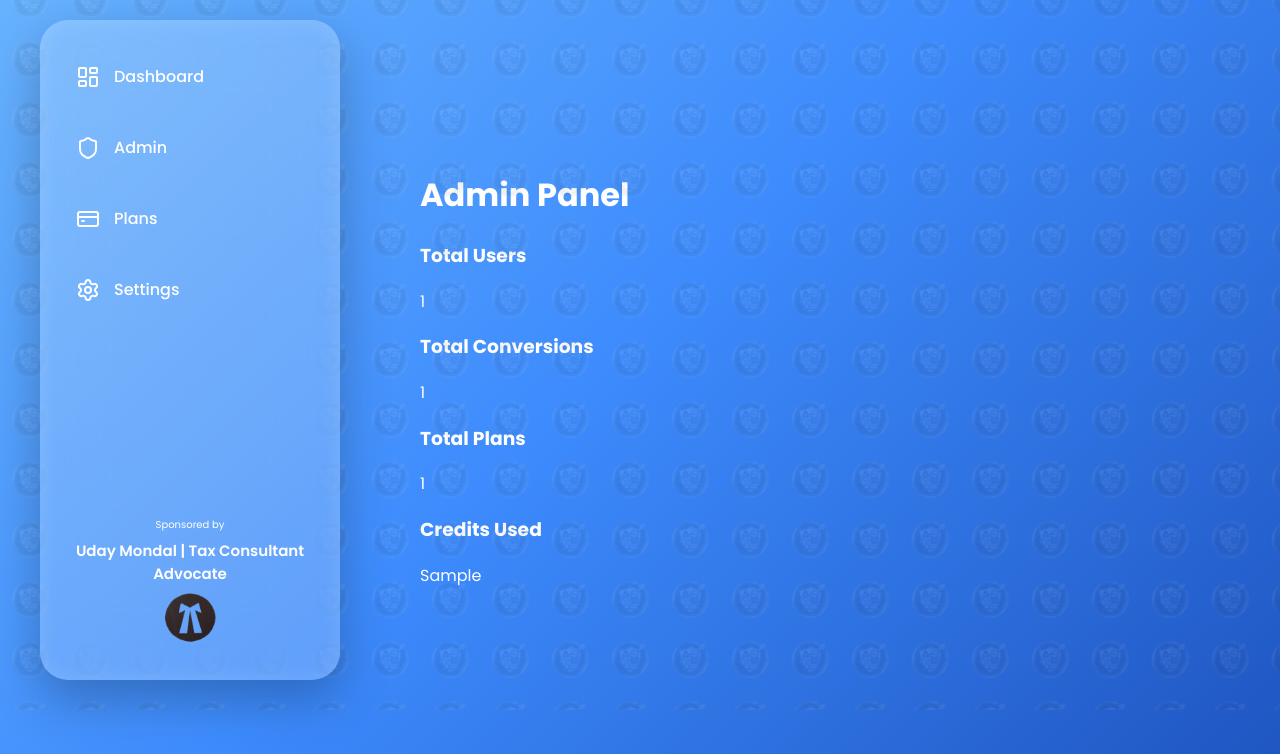
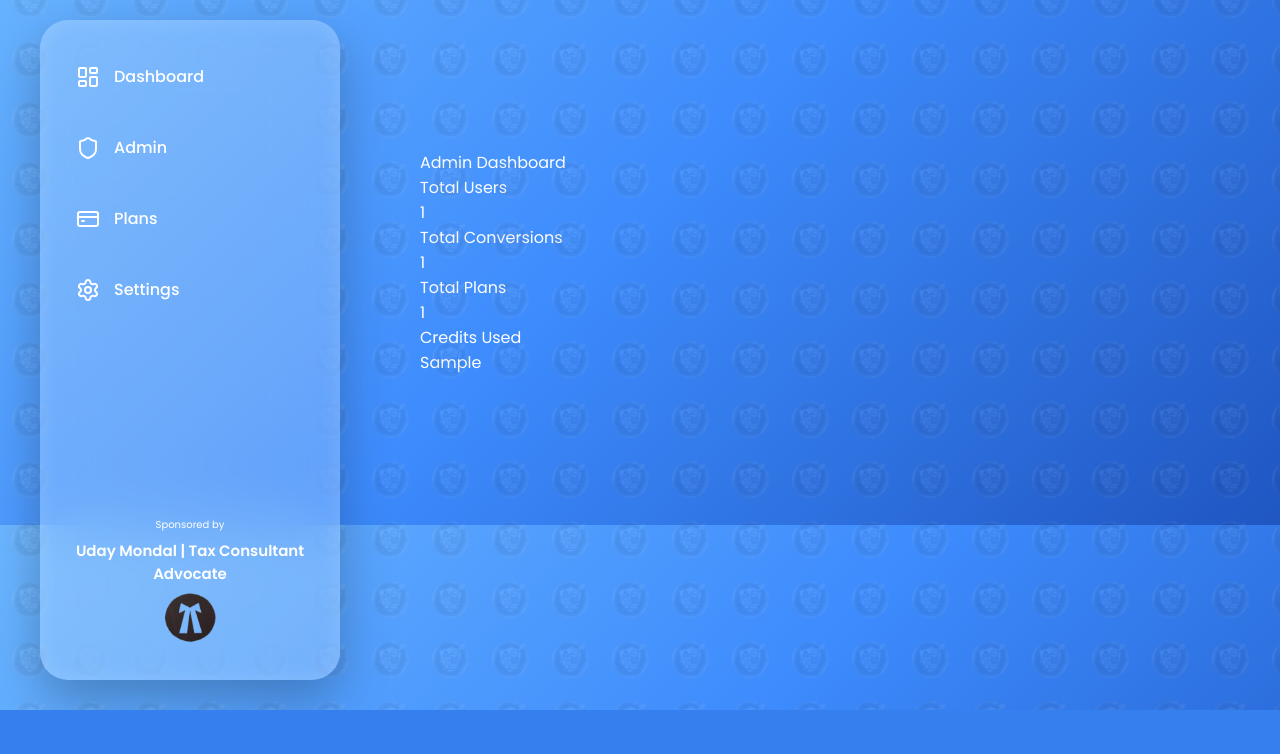
Before and after one commit to debasishbiswas375-bot/AccountingExpert, a FastAPI app: template app/templates/admin.html in a window 1280 px wide. Shown: the part 90-844 px from the top of the page. After the commit the page ends 800 px from the top, so only its background shows below. Run offline with FastAPI, Linux system fonts and the light colour scheme; the template is opened without the code that fills it: most values are stand-ins (such as "Sample title", 1, 10 or a date in 2020).

Commit message:
Update admin.html

```diff
--- a/app/templates/admin.html
+++ b/app/templates/admin.html
@@ -2,28 +2,28 @@
 
 {% block content %}
 
-<h1>Admin Panel</h1>
+<div class="page-title">Admin Dashboard</div>
 
-<div class="admin-cards">
+<div class="dashboard-cards">
 
 <div class="card">
-<h3>Total Users</h3>
-<p>{{ total_users }}</p>
+<div class="card-title">Total Users</div>
+<div class="card-value">{{ total_users }}</div>
 </div>
 
 <div class="card">
-<h3>Total Conversions</h3>
-<p>{{ total_conversions }}</p>
+<div class="card-title">Total Conversions</div>
+<div class="card-value">{{ total_conversions }}</div>
 </div>
 
 <div class="card">
-<h3>Total Plans</h3>
-<p>{{ total_plans }}</p>
+<div class="card-title">Total Plans</div>
+<div class="card-value">{{ total_plans }}</div>
 </div>
 
 <div class="card">
-<h3>Credits Used</h3>
-<p>{{ credits_used }}</p>
+<div class="card-title">Credits Used</div>
+<div class="card-value">{{ credits_used }}</div>
 </div>
 
 </div>
```
